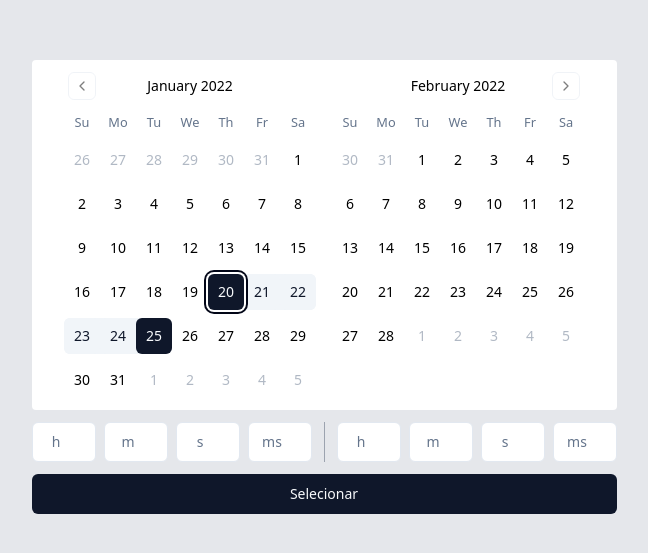
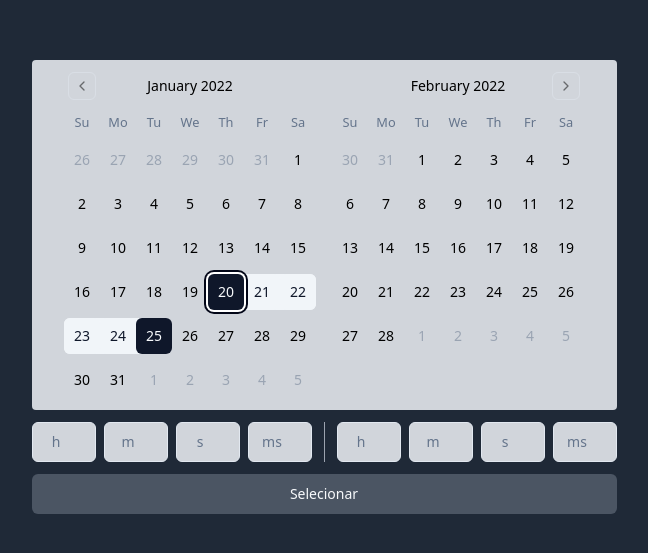
Before and after one commit to thullyoufrn/date-range-picker-component, a Next.js app: page / in a window 1280 px wide. Shown: the part 113-666 px from the top of the page, without its empty margins (316-964 px from the left). Built offline with nearby package versions, Linux system fonts and the light colour scheme.

Commit message:
Pequenas mudanças visuais

```diff
--- a/app/layout.tsx
+++ b/app/layout.tsx
@@ -16,7 +16,7 @@ export default function RootLayout({
 }) {
   return (
     <html lang="en">
-      <body className="bg-gray-200 min-h-screen flex items-center justify-center">{children}</body>
+      <body className="bg-gray-800 min-h-screen flex items-center justify-center">{children}</body>
     </html>
   )
 }
--- a/app/page.tsx
+++ b/app/page.tsx
@@ -81,7 +81,7 @@ export default function DatePicker() {
         selected={date}
         onSelect={setDate}
         numberOfMonths={2}
-        className="bg-white rounded flex justify-center items-center w-full"
+        className="bg-gray-300 rounded flex justify-center items-center w-full"
       />
 
       <div className="flex gap-3">
@@ -89,25 +89,25 @@ export default function DatePicker() {
           <Input
             type="number"
             onChange={(e) => setInitialHours(Number(e.target.value))}
-            className="w-16 text-center"
+            className="w-16 text-center bg-gray-300"
             placeholder="h"
           />
           <Input
             type="number"
             onChange={(e) => setInitialMinutes(Number(e.target.value))}
-            className="w-16 text-center"
+            className="w-16 text-center bg-gray-300"
             placeholder="m"
           />
           <Input
             type="number"
             onChange={(e) => setInitialSeconds(Number(e.target.value))}
-            className="w-16 text-center"
+            className="w-16 text-center bg-gray-300"
             placeholder="s"
           />
           <Input
             type="number"
             onChange={(e) => setInitialMilliseconds(Number(e.target.value))}
-            className="w-16 text-center"
+            className="w-16 text-center bg-gray-300"
             placeholder="ms"
           />
         </div>
@@ -118,32 +118,32 @@ export default function DatePicker() {
           <Input
             type="number"
             onChange={(e) => setFinalHours(Number(e.target.value))}
-            className="w-16 text-center"
+            className="w-16 text-center bg-gray-300"
             placeholder="h"
 
           />
           <Input
             type="number"
             onChange={(e) => setFinalMinutes(Number(e.target.value))}
-            className="w-16 text-center"
+            className="w-16 text-center bg-gray-300"
             placeholder="m"
           />
           <Input
             type="number"
             onChange={(e) => setFinalSeconds(Number(e.target.value))}
-            className="w-16 text-center"
+            className="w-16 text-center bg-gray-300"
             placeholder="s"
           />
           <Input
             type="number"
             onChange={(e) => setFinalMilliseconds(Number(e.target.value))}
-            className="w-16 text-center"
+            className="w-16 text-center bg-gray-300"
             placeholder="ms"
           />
         </div>
       </div>
 
-      <Button className="w-full" onClick={handleSelect}>
+      <Button className="w-full bg-gray-600" onClick={handleSelect}>
         Selecionar
       </Button>
     </div>
```
